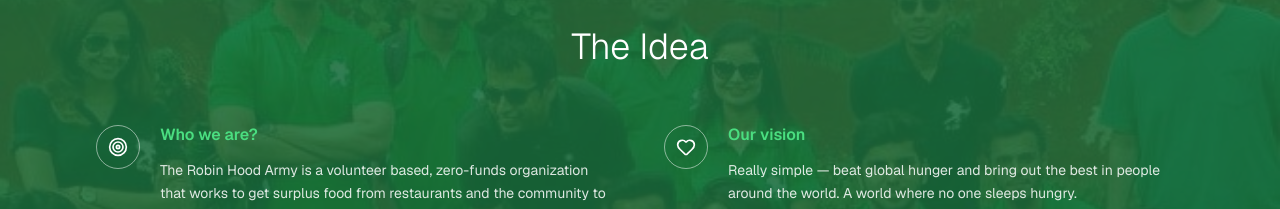
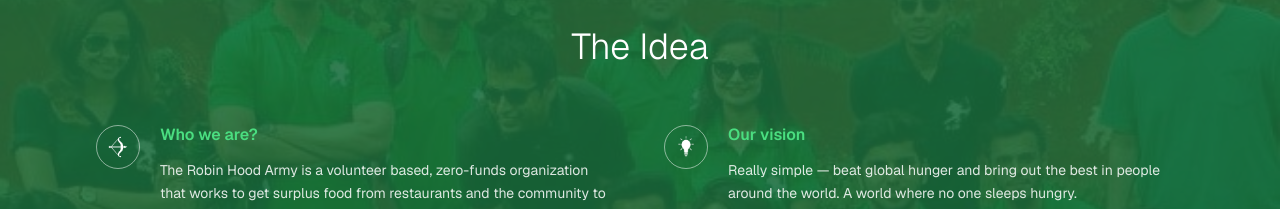
Before and after one commit to RobinHoodArmyTech/rha-web, a Next.js app: page /sites/main in a window 1280 px wide. Shown: the part 1660-1869 px from the top of the page. Built offline with nearby package versions, Linux system fonts and the light colour scheme.

Commit message:
change the icon under The Idea

```diff
--- a/src/app/sites/main/page.tsx
+++ b/src/app/sites/main/page.tsx
@@ -2,7 +2,7 @@
 
 import { useState, useEffect } from 'react'
 import { motion, AnimatePresence } from 'framer-motion'
-import { Heart, Target, Utensils, BookOpen, Instagram } from 'lucide-react'
+import { Heart, Utensils, BookOpen, Instagram } from 'lucide-react'
 import Link from 'next/link'
 import Image from 'next/image'
 
@@ -283,11 +283,11 @@
 
           <motion.div initial={{ opacity: 0, y: 24 }} whileInView={{ opacity: 1, y: 0 }} viewport={{ once: true }} className="grid grid-cols-1 lg:grid-cols-2 gap-12 mb-16">
             {[
-              { Icon: Target, heading: 'Who we are?', paras: ['The Robin Hood Army is a volunteer based, zero-funds organization that works to get surplus food from restaurants and the community to serve less fortunate people.', 'Our local chapters are run by friends and colleagues. Our "Robins" are largely students and young working professionals — everyone does this in their free time. The lesser fortunate sections we serve include homeless families, orphanages, patients from public hospitals, and old age homes.'] },
-              { Icon: Heart, heading: 'Our vision', paras: ['Really simple — beat global hunger and bring out the best in people around the world. A world where no one sleeps hungry.', 'The idea is to create self-sustained chapters across the world who will look after their local community. And in the process, inspire people around us to give back to those who need it most.'] },
-            ].map(({ Icon, heading, paras }) => (
+              { icon: '/main/images/icons/who-we-are.png', heading: 'Who we are?', paras: ['The Robin Hood Army is a volunteer based, zero-funds organization that works to get surplus food from restaurants and the community to serve less fortunate people.', 'Our local chapters are run by friends and colleagues. Our "Robins" are largely students and young working professionals — everyone does this in their free time. The lesser fortunate sections we serve include homeless families, orphanages, patients from public hospitals, and old age homes.'] },
+              { icon: '/main/images/icons/vision.png', heading: 'Our vision', paras: ['Really simple — beat global hunger and bring out the best in people around the world. A world where no one sleeps hungry.', 'The idea is to create self-sustained chapters across the world who will look after their local community. And in the process, inspire people around us to give back to those who need it most.'] },
+            ].map(({ icon, heading, paras }) => (
               <div key={heading} className="flex gap-5">
-                <div className="w-11 h-11 rounded-full border border-white/50 flex items-center justify-center flex-shrink-0 mt-0.5"><Icon className="w-5 h-5 text-white" /></div>
+                <div className="w-11 h-11 rounded-full border border-white/50 flex items-center justify-center flex-shrink-0 mt-0.5"><Image src={icon} alt={heading} width={24} height={24} /></div>
                 <div><h3 className="text-[#4ade80] font-semibold text-base mb-3">{heading}</h3>{paras.map((para, j) => <p key={j} className="text-white/85 text-sm leading-relaxed mb-3 last:mb-0">{para}</p>)}</div>
               </div>
             ))}
```
Also changed, not shown: public/main/images/icons/vision.png (added), public/main/images/icons/who-we-are.png (added).
